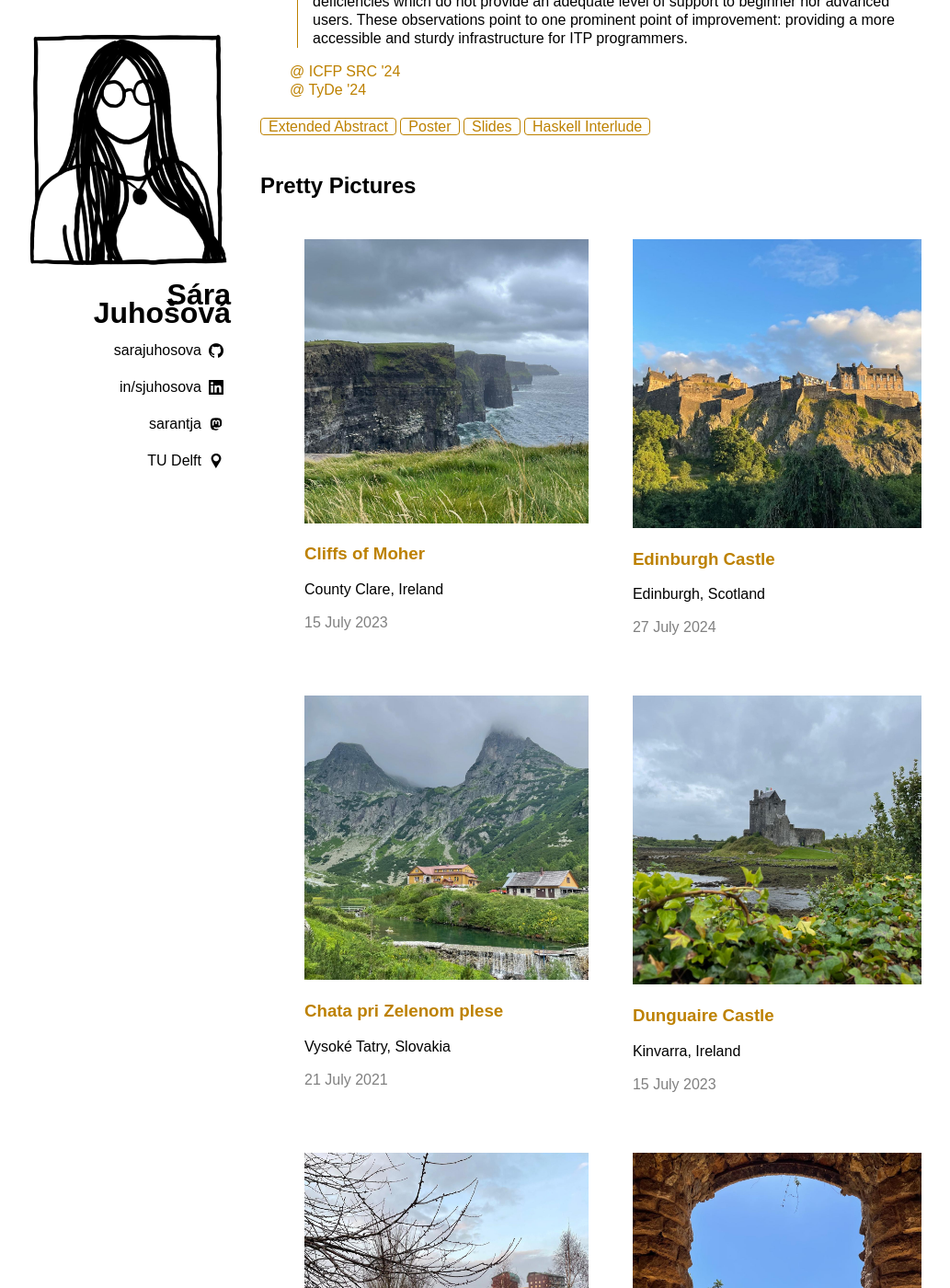
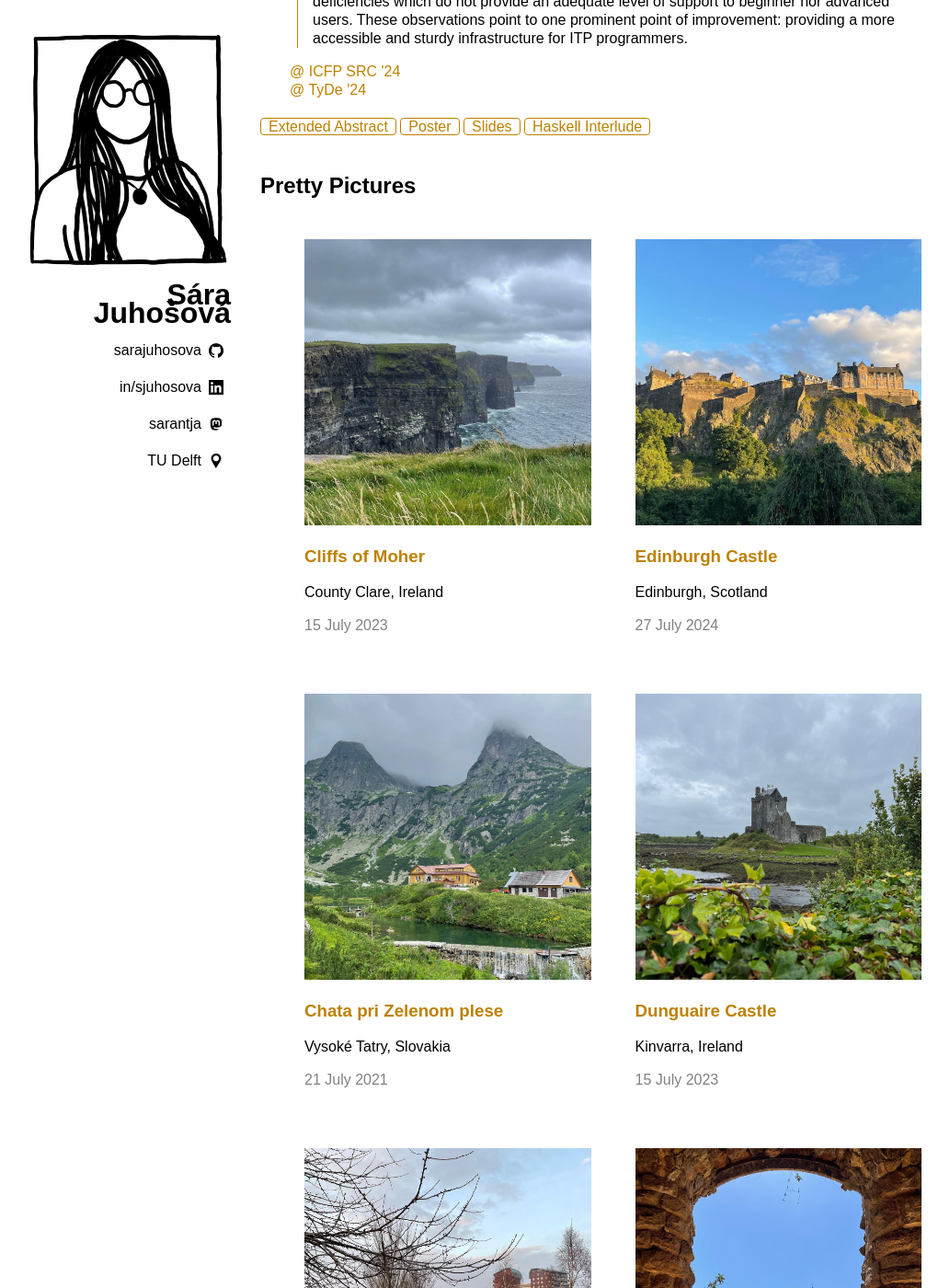
Before and after one commit to sarajuhosova/sarajuhosova.github.io, a Jekyll site: the page built from index.md, in a window 1280 px wide and 1400 px high, scrolled down 652 px. Shown: the whole window at 92% size, without its empty margins (102-1135 px from the left). Built offline with Jekyll 4.4.1, drawn with Linux system fonts in a browser that asks for light colours.

Commit message:
Fix image alignment

```diff
--- a/_sass/pictures.scss
+++ b/_sass/pictures.scss
@@ -1,7 +1,7 @@
 .picture-grid {
     margin: 3em;
     display: grid;
-    grid-template-columns: auto auto auto;
+    grid-template-columns: 1fr 1fr 1fr;
     gap: 3em;
 }
 
@@ -15,13 +15,13 @@
 
 @media (max-width: 1420px)  {
     .picture-grid {
-        grid-template-columns: auto auto;
+        grid-template-columns: 1fr 1fr;
     }
 }
 
 @media (max-width: 1080px)  {
     .picture-grid {
-        grid-template-columns: auto;
+        grid-template-columns: 1fr;
         margin: 3em 0;
     }
 }
```
